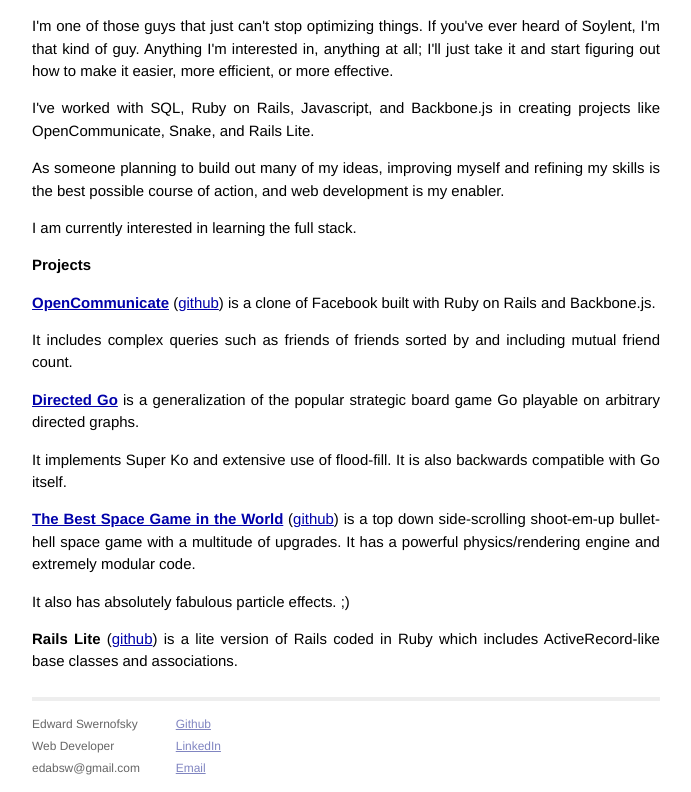
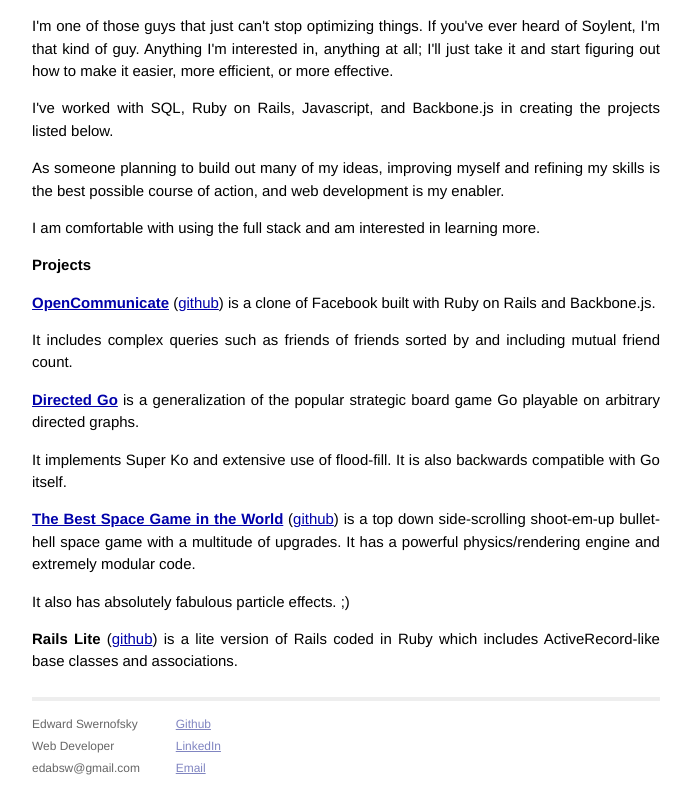
Before and after one commit to heated/heated.github.io, a Jekyll site: the page built from index.html, in a window 1280 px wide. Shown: the part 493-1285 px from the top of the page, without its empty margins (294-985 px from the left). Built offline with Jekyll 4.4.1, drawn with Linux system fonts in a browser that asks for light colours; Markdown is read by kramdown in place of the engine named in the settings.

Commit message:
Small tweaks.

```diff
--- a/index.html
+++ b/index.html
@@ -17,13 +17,13 @@
     I'm one of those guys that just can't stop optimizing things. If you've ever heard of Soylent, I'm that kind of guy. Anything I'm interested in, anything at all; I'll just take it and start figuring out how to make it easier, more efficient, or more effective.
   </p>
   <p>
-    I've worked with SQL, Ruby on Rails, Javascript, and Backbone.js in creating projects like OpenCommunicate, Snake, and Rails Lite.
+    I've worked with SQL, Ruby on Rails, Javascript, and Backbone.js in creating the projects listed below.
   </p>
   <p>
     As someone planning to build out many of my ideas, improving myself and refining my skills is the best possible course of action, and web development is my enabler.
   </p>
   <p>
-    I am currently interested in learning the full stack.
+    I am comfortable with using the full stack and am interested in learning more.
   </p>
   <h1>Projects</h1>
   <p>
```
